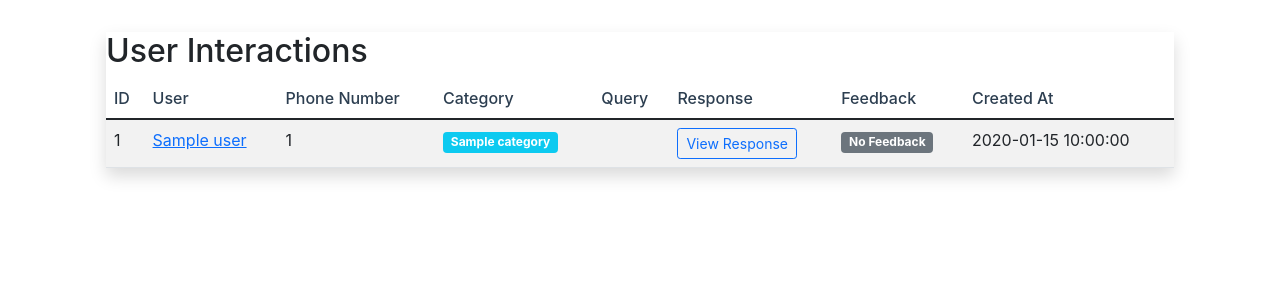
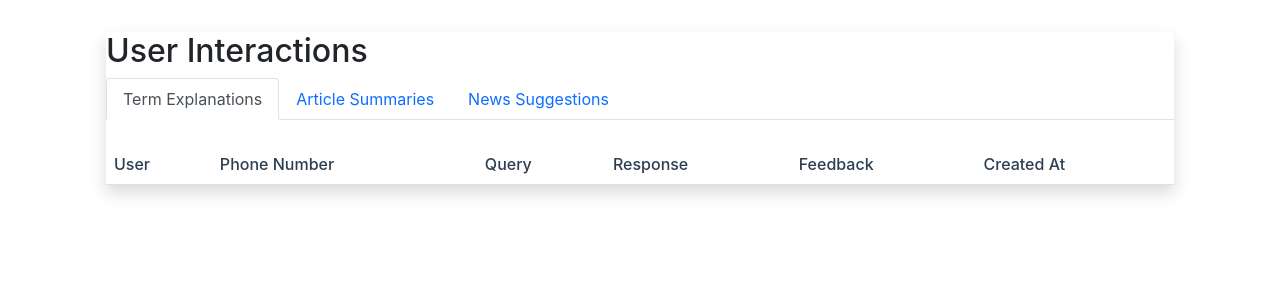
Before and after one commit to phsilveira/infoamazonia_boto, a Python web app: template templates/admin/interactions.html in a window 1280 px wide. Shown: the part 56-356 px from the top of the page. Run offline with Jinja, Linux system fonts and the light colour scheme; the template is opened without the code that fills it: most values are stand-ins (such as "Sample title", 1, 10 or a date in 2020); lists and menus that the app fills with data are empty.

Commit message:
Refactor: Replaced interaction table in admin view with a tabbed interface for term, article, and news suggestion categories.
Replit-Commit-Author: Agent
Replit-Commit-Session-Id: bbe99cf1-cb8a-4bc3-851e-303e69699cf9
Replit-Commit-Screenshot-Url: https://storage.googleapis.com/screenshot-production-us-central1/6ae321c5-290d-460b-a743-d57e76845586/5c28292a-3222-4e6f-8b11-b9a12b6d4536.jpg

```diff
--- a/templates/admin/interactions.html
+++ b/templates/admin/interactions.html
@@ -7,14 +7,36 @@
     <div class="bg-white shadow rounded-lg p-6">
         <h2 class="text-2xl font-bold mb-6">User Interactions</h2>
 
+        <!-- Nav tabs -->
+        <ul class="nav nav-tabs mb-4" id="interactionTabs" role="tablist">
+            <li class="nav-item" role="presentation">
+                <button class="nav-link active" id="term-tab" data-bs-toggle="tab" data-bs-target="#term" type="button" role="tab">
+                    Term Explanations
+                </button>
+            </li>
+            <li class="nav-item" role="presentation">
+                <button class="nav-link" id="article-tab" data-bs-toggle="tab" data-bs-target="#article" type="button" role="tab">
+                    Article Summaries
+                </button>
+            </li>
+            <li class="nav-item" role="presentation">
+                <button class="nav-link" id="news-tab" data-bs-toggle="tab" data-bs-target="#news" type="button" role="tab">
+                    News Suggestions
+                </button>
+            </li>
+        </ul>
+
+        <!-- Tab content -->
+        <div class="tab-content" id="interactionTabContent">
+            {% for category in ['term', 'article', 'news_suggestion'] %}
+            <div class="tab-pane fade {% if category == 'term' %}show active{% endif %}"
+                 id="{{ category.split('_')[0] }}" role="tabpanel">
                 <div class="overflow-x-auto">
                     <table class="table table-striped">
                         <thead>
                             <tr>
-                        <th>ID</th>
                                 <th>User</th>
                                 <th>Phone Number</th>
-                        <th>Category</th>
                                 <th>Query</th>
                                 <th>Response</th>
                                 <th>Feedback</th>
@@ -23,8 +45,8 @@
                         </thead>
                         <tbody>
                             {% for interaction in interactions %}
+                                {% if interaction.category == category %}
                                 <tr>
-                        <td>{{ interaction.id }}</td>
                                     <td>
                                         {% if interaction.user %}
                                         <a href="/admin/users/{{ interaction.user.id }}" class="text-blue-500 hover:text-blue-700">
@@ -35,13 +57,6 @@
                                         {% endif %}
                                     </td>
                                     <td>{{ interaction.phone_number }}</td>
-                        <td>
-                            <span class="badge {% if interaction.category == 'term' %}bg-primary
-                                         {% elif interaction.category == 'article' %}bg-success
-                                         {% else %}bg-info{% endif %}">
-                                {{ interaction.category }}
-                            </span>
-                        </td>
                                     <td>{{ interaction.query }}</td>
                                     <td>
                                         <button class="btn btn-sm btn-outline-primary"
@@ -62,7 +77,7 @@
                                     <td>{{ interaction.created_at.strftime('%Y-%m-%d %H:%M:%S') }}</td>
                                 </tr>
 
-                    <!-- Response Modal for each interaction -->
+                                <!-- Response Modal -->
                                 <div class="modal fade" id="responseModal{{ interaction.id }}" tabindex="-1">
                                     <div class="modal-dialog modal-lg">
                                         <div class="modal-content">
@@ -79,10 +94,30 @@
                                         </div>
                                     </div>
                                 </div>
+                                {% endif %}
                             {% endfor %}
                         </tbody>
                     </table>
                 </div>
             </div>
+            {% endfor %}
+        </div>
+    </div>
 </div>
 {% endblock %}
+
+{% block scripts %}
+<script>
+    // Initialize Bootstrap tabs
+    document.addEventListener('DOMContentLoaded', function() {
+        var triggerTabList = [].slice.call(document.querySelectorAll('#interactionTabs button'))
+        triggerTabList.forEach(function(triggerEl) {
+            var tabTrigger = new bootstrap.Tab(triggerEl)
+            triggerEl.addEventListener('click', function(event) {
+                event.preventDefault()
+                tabTrigger.show()
+            })
+        })
+    });
+</script>
+{% endblock %}
```
Lines whose indentation alone changed are shown as unchanged.
